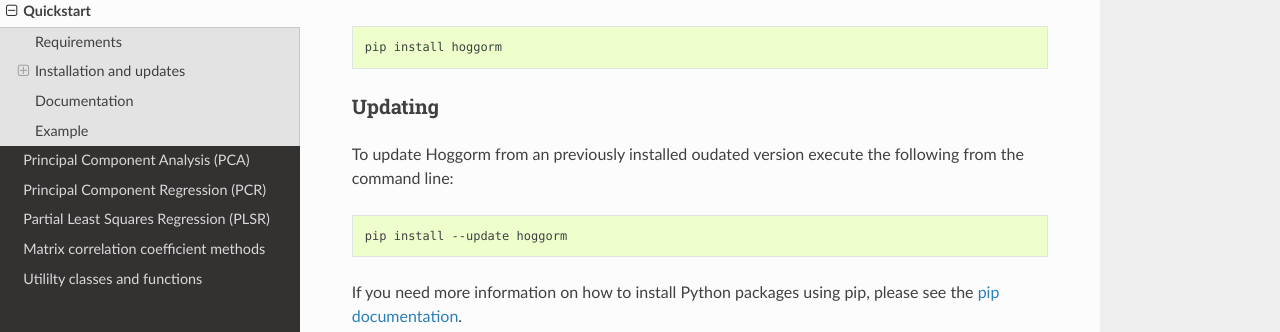
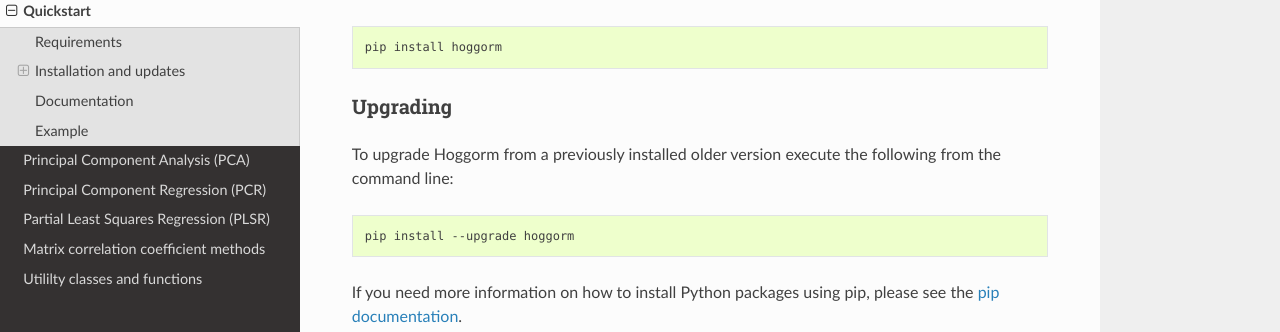
Before and after one commit to olivertomic/hoggorm, a Sphinx documentation site: the page built from docs/quickstart.rst, in a window 1280 px wide and 900 px high, scrolled down 609 px. Shown: the part 167-499 px from the top of the window. Built offline with Sphinx 7.4.7 and the Read the Docs theme 2.0.0, drawn with Linux system fonts in a browser that asks for light colours.

Commit message:
Fix documentation typo
Fixed typo in Quickstart.rst

```diff
--- a/docs/quickstart.rst
+++ b/docs/quickstart.rst
@@ -38,14 +38,14 @@ Install Hoggorm easily from the command line from the `PyPI - the Python Packagi
 
 	pip install hoggorm
 
-Updating
-++++++++
+Upgrading
++++++++++
 
-To update Hoggorm from an previously installed oudated version execute the following from the command line:
+To upgrade Hoggorm from a previously installed older version execute the following from the command line:
 
 .. code-block:: bash
 
-        pip install --update hoggorm
+        pip install --upgrade hoggorm
 
 
 If you need more information on how to install Python packages using pip, please see the `pip documentation`_.
```
